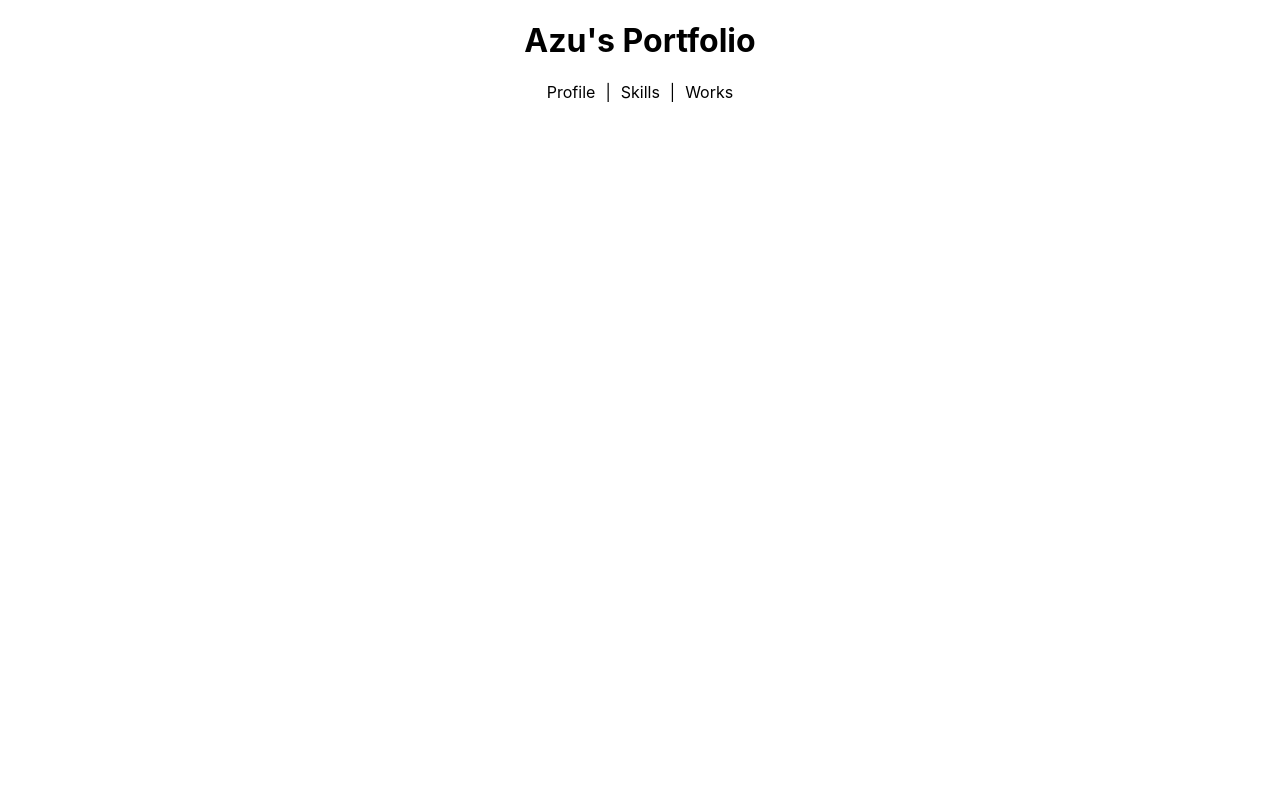
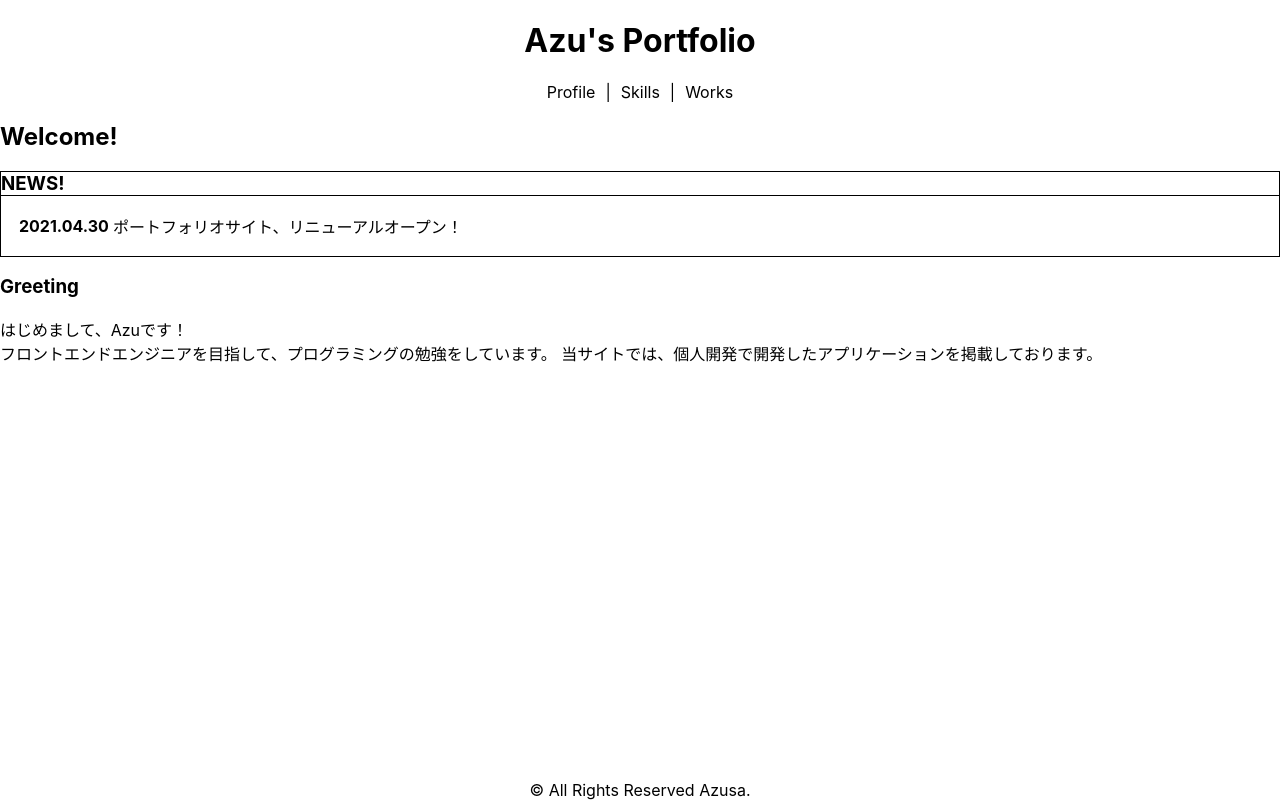
Before and after one commit to azufb/renewal-portfolio, a React (Create React App) app: page /Top in a window 1280 px wide. Built offline with nearby package versions, Linux system fonts and the light colour scheme.

Commit message:
TOPページ作成

```diff
--- a/src/App.css
+++ b/src/App.css
@@ -1,3 +1,8 @@
+.contents {
+  display: flex;
+  flex-direction: column;
+  min-height: 100vh;
+}
 .App {
   text-align: center;
 }
@@ -87,4 +92,24 @@
     padding-left: 10px;
     padding-right: 10px;
   }
+
+  .newsTitle {
+    border-top: 1px solid black;
+    border-left: 1px solid black;
+    border-right: 1px solid black;
+    margin-bottom: 0px;
+  }
+
+  .newsBox {
+    border: 1px solid black;
+  }
+
+  .newsBox table {
+    padding: 15px;
+  }
+
+  footer {
+    text-align: center;
+    margin-top: auto;
+  }
 }
--- a/src/App.js
+++ b/src/App.js
@@ -5,8 +5,9 @@ import React from 'react';
 export default class App extends React.Component {
   render() {
     return (
-      <div>
+      <div className='contents'>
         <Navi />
+        <footer>&copy; All Rights Reserved Azusa.</footer>
       </div>
     )
   }
--- a/src/component/Navi.js
+++ b/src/component/Navi.js
@@ -5,6 +5,7 @@ import {
     Route,
     Link
 } from 'react-router-dom';
+import Top from './Top';
 import Profile from './Profile';
 import Works from './Works';
 import Skills from './Skills';
@@ -15,7 +16,7 @@ export default class Navi extends React.Component {
             <Router>
                 <div>
                     <h1>
-                        <Link to="/">Azu's Portfolio</Link>
+                        <Link to="/Top">Azu's Portfolio</Link>
                     </h1>
                     <div className='navi'>
                         <Link to="/Profile">Profile</Link><span className='verticalB'>|</span>
@@ -33,7 +34,9 @@ export default class Navi extends React.Component {
                         <Route path="/Works">
                             <Works />
                         </Route>
-                        <Route path="/"></Route>
+                        <Route path="/Top">
+                            <Top />
+                        </Route>
                     </Switch>
                 </div>
             </Router>
--- /dev/null
+++ b/src/component/Top.js
@@ -0,0 +1,29 @@
+import React from 'react';
+
+export default class Top extends React.Component {
+    render() {
+        return (
+            <div>
+                <h2>Welcome!</h2>
+                <h3 className='newsTitle'>NEWS!</h3>
+                <div className='newsBox'>
+                    <table>
+                        <tbody>
+                            <tr>
+                                <th>2021.04.30</th>
+                                <td>ポートフォリオサイト、リニューアルオープン！</td>
+                            </tr>
+                        </tbody>
+                    </table>
+                </div>
+
+                <h3>Greeting</h3>
+                <p>
+                    はじめまして、Azuです！<br />
+                    フロントエンドエンジニアを目指して、プログラミングの勉強をしています。
+                    当サイトでは、個人開発で開発したアプリケーションを掲載しております。
+                </p>
+            </div>
+        );
+    }
+}
```
